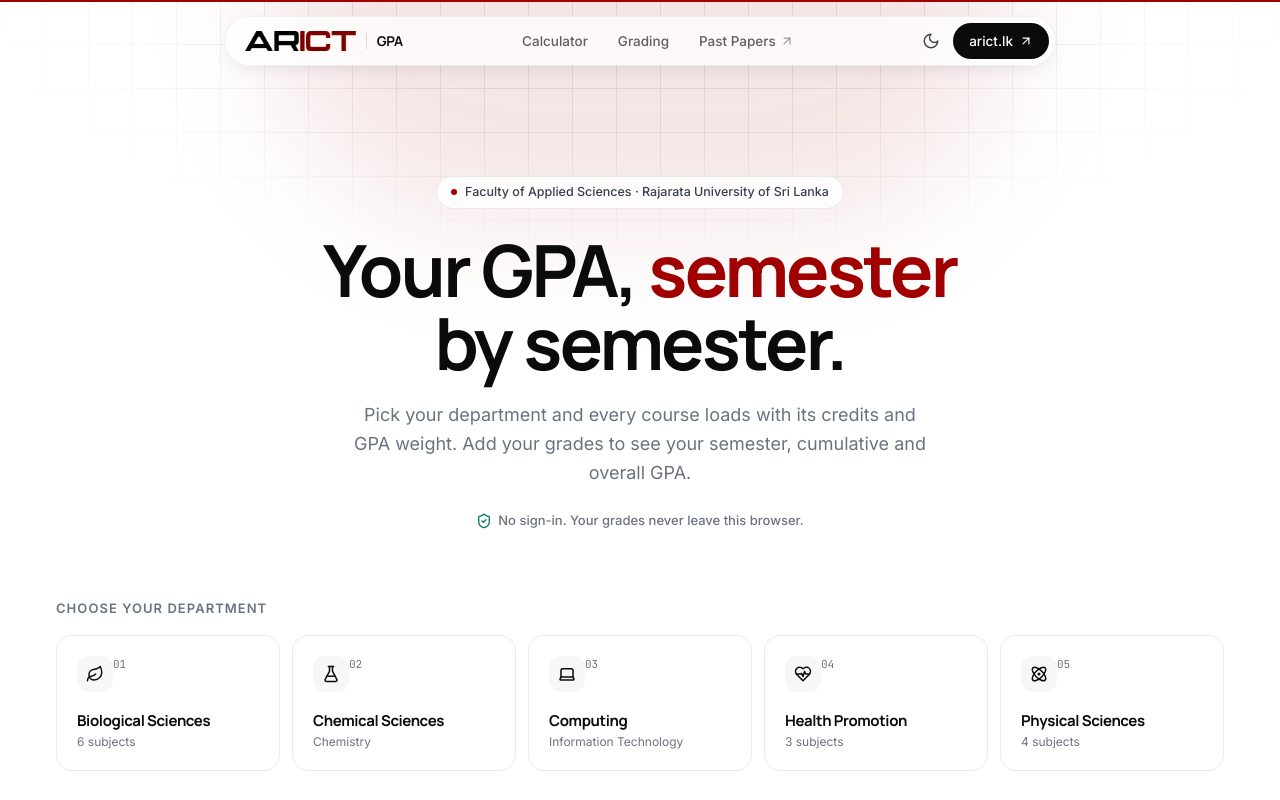
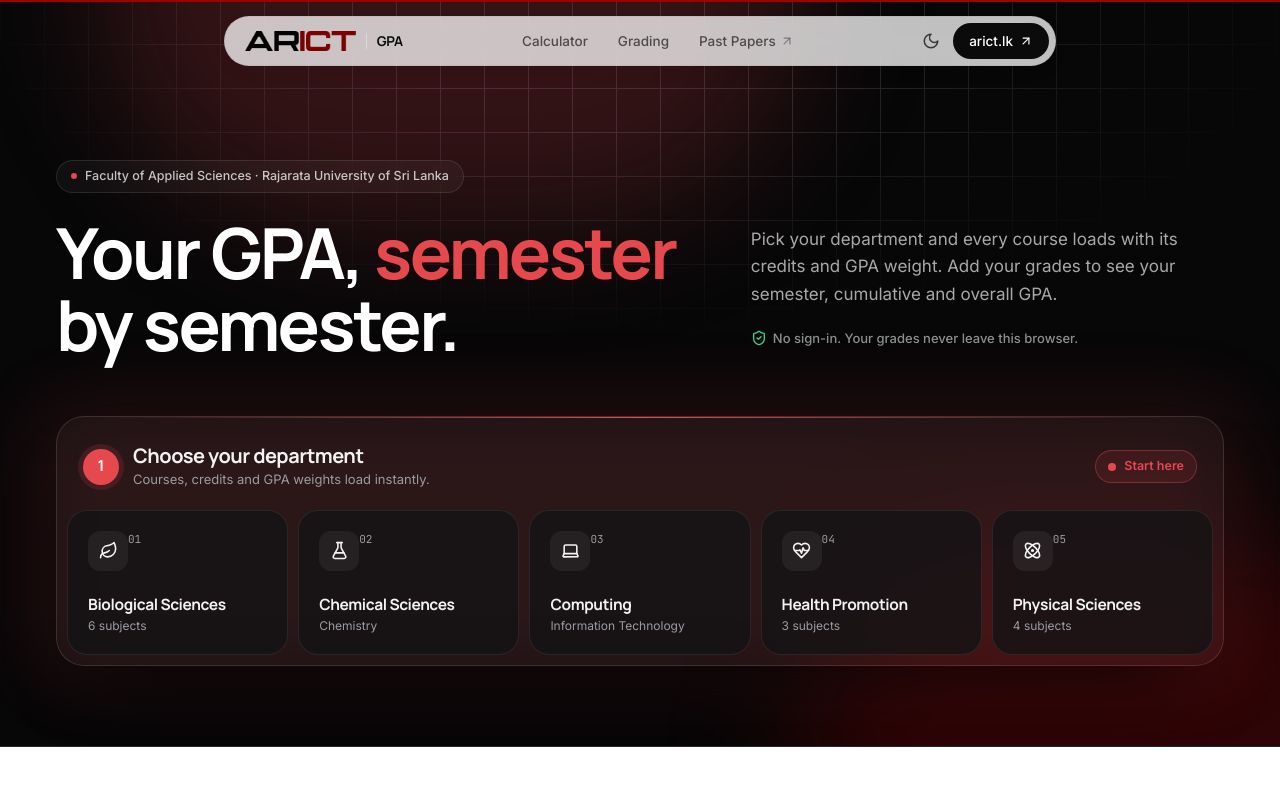
Before and after one commit to Association-of-Rajarata-ICT/arict-gpa-calculator, a Next.js app: page / in a window 1280 px wide. Shown: the top 800 px of the page. Built offline with nearby package versions, Linux system fonts and the light colour scheme.

Commit message:
Redesign calculator hero and department picker
Move the department picker into the dark hero section, update navigation and skip links, and refresh the picker layout with step guidance, saved GPA details, and improved visual states.

```diff
--- a/src/app/page.js
+++ b/src/app/page.js
@@ -10,8 +10,7 @@ export default function Home() {
     <>
       <Header />
       <main>
-        <Hero />
-        <Calculator />
+        <Calculator intro={<HeroIntro />} />
         <Grading />
       </main>
       <Footer />
@@ -19,32 +18,30 @@ export default function Home() {
   );
 }
 
-function Hero() {
+// Server-rendered intro for the hero stage; Calculator places the department picker under it.
+function HeroIntro() {
   return (
-    <section className="relative isolate overflow-hidden">
-      <div className="hero-grid pointer-events-none absolute inset-0 -z-10" aria-hidden />
-      <div
-        className="pointer-events-none absolute top-[-14rem] left-1/2 -z-10 h-[28rem] w-[46rem] -translate-x-1/2 rounded-full bg-brand/10 blur-3xl"
-        aria-hidden
-      />
-      <div className="container-page pt-36 pb-14 text-center sm:pt-44 sm:pb-16">
-        <p className="inline-flex items-center gap-2 rounded-full border border-line bg-surface/80 px-3.5 py-1.5 text-[12.5px] font-medium text-body backdrop-blur">
+    <div className="grid gap-8 lg:grid-cols-[minmax(0,1.35fr)_minmax(0,1fr)] lg:items-end lg:gap-14">
+      <div>
+        <p className="inline-flex items-center gap-2 rounded-full border border-white/10 bg-white/[0.04] px-3.5 py-1.5 text-[12.5px] font-medium text-white/75 backdrop-blur">
           <span className="size-1.5 rounded-full bg-brand" aria-hidden />
           Faculty of Applied Sciences · Rajarata University of Sri Lanka
         </p>
-        <h1 className="mx-auto mt-6 max-w-4xl font-display text-[2.6rem] leading-[1.02] font-bold tracking-[-0.035em] text-balance text-ink sm:text-6xl md:text-7xl">
+        <h1 className="mt-6 font-display text-[2.6rem] leading-[1.02] font-bold tracking-[-0.035em] text-balance text-white sm:text-6xl lg:text-[4.4rem]">
           Your GPA, <span className="text-brand">semester</span> by semester.
         </h1>
-        <p className="mx-auto mt-5 max-w-xl text-[15.5px] leading-relaxed text-pretty text-muted sm:text-lg">
-          Pick your department and every course loads with its credits and GPA weight. Add your grades to see your
-          semester, cumulative and overall GPA.
+      </div>
+      <div className="lg:pb-2">
+        <p className="max-w-md text-[15.5px] leading-relaxed text-pretty text-white/65 sm:text-[17px]">
+          Pick your department and every course loads with its credits and GPA weight. Add your grades to see your semester,
+          cumulative and overall GPA.
         </p>
-        <p className="mt-6 inline-flex items-center gap-1.5 text-[13px] font-medium text-muted">
+        <p className="mt-5 inline-flex items-center gap-1.5 text-[13px] font-medium text-white/55">
           <ShieldCheck className="size-4 text-good" aria-hidden />
           No sign-in. Your grades never leave this browser.
         </p>
       </div>
-    </section>
+    </div>
   );
 }
 
--- a/src/components/Calculator.js
+++ b/src/components/Calculator.js
@@ -8,7 +8,7 @@ import DepartmentPicker from "./DepartmentPicker";
 import SemesterCard from "./SemesterCard";
 import SummaryPanel from "./SummaryPanel";
 
-export default function Calculator() {
+export default function Calculator({ intro }) {
   const [state, setState] = useState(EMPTY_STATE);
   const [ready, setReady] = useState(false);
   const [year, setYear] = useState(1);
@@ -121,9 +121,27 @@ export default function Calculator() {
   const existingCodes = new Map(courses.map((c) => [c.code, c]));
 
   return (
-    <section id="calculator" className="container-page scroll-mt-24 pb-24">
+    <>
+      {/* The hero is always dark, like arict.lk: the `dark` class re-scopes every colour token inside it. */}
+      <section className="dark relative isolate overflow-hidden border-b border-line bg-[#070708]">
+        <div className="hero-grid pointer-events-none absolute inset-0 -z-10" aria-hidden />
+        <div
+          className="pointer-events-none absolute top-[-16rem] left-[8%] -z-10 h-[30rem] w-[44rem] rounded-full bg-brand/20 blur-3xl"
+          aria-hidden
+        />
+        <div
+          className="pointer-events-none absolute right-[-10rem] bottom-[-14rem] -z-10 h-[26rem] w-[40rem] rounded-full bg-[#a00000]/25 blur-3xl"
+          aria-hidden
+        />
+        <div className="container-page pt-32 pb-14 sm:pt-40 sm:pb-20">
+          {intro}
+          <div className="mt-12 sm:mt-14">
             <DepartmentPicker departments={DEPARTMENTS} selected={state.dept} onSelect={selectDept} data={state.data} ready={ready} />
+          </div>
+        </div>
+      </section>
 
+      <section id="calculator" className="container-page scroll-mt-24 pt-4 pb-24">
         {!ready ? (
           <div className="mt-10 h-96 animate-pulse rounded-3xl bg-mist" aria-hidden />
         ) : !dept ? (
@@ -209,6 +227,7 @@ export default function Calculator() {
           </div>
         )}
       </section>
+    </>
   );
 }
 
--- a/src/components/DepartmentPicker.js
+++ b/src/components/DepartmentPicker.js
@@ -1,19 +1,59 @@
 "use client";
 
-import { Atom, Check, FlaskConical, HeartPulse, Laptop, Leaf } from "lucide-react";
+import { ArrowDown, Atom, Check, FlaskConical, HeartPulse, Laptop, Leaf } from "lucide-react";
 import { buildCourses, computeGpa, formatGpa } from "@/lib/gpa";
 import { EMPTY_DEPT_DATA } from "@/lib/storage";
 
 const ICONS = { bio: Leaf, chem: FlaskConical, it: Laptop, hp: HeartPulse, phy: Atom };
 
+// The first thing a student does, so it sits in the hero as a framed panel with a step marker.
 export default function DepartmentPicker({ departments, selected, onSelect, data, ready }) {
+  const waiting = ready && !selected;
+
   return (
+    <div id="departments" className="relative scroll-mt-24">
+      {/* Red glow behind the panel draws the eye; it breathes until a department is chosen. */}
+      <div
+        className={`pointer-events-none absolute -inset-x-6 -inset-y-4 -z-10 rounded-[40px] bg-brand/15 blur-2xl transition-opacity duration-700 ${
+          waiting ? "animate-pulse opacity-100" : "opacity-50"
+        }`}
+        aria-hidden
+      />
+
+      <div className="relative rounded-[28px] border border-white/12 bg-white/[0.035] p-2 shadow-[0_40px_80px_-40px_rgb(0_0_0/0.9)] backdrop-blur-md sm:p-2.5">
+        <div className="pointer-events-none absolute inset-x-12 top-0 h-px bg-gradient-to-r from-transparent via-brand to-transparent" aria-hidden />
+
+        <div className="flex flex-wrap items-center justify-between gap-x-6 gap-y-3 px-3 pt-3 pb-4 sm:px-4 sm:pt-4 sm:pb-5">
+          <div className="flex items-center gap-3.5">
+            <span className="inline-flex size-9 shrink-0 items-center justify-center rounded-full bg-brand font-display text-[15px] font-bold text-white shadow-[0_0_0_5px_rgb(229_72_77/0.15)]">
+              1
+            </span>
             <div>
-      <div className="flex items-baseline justify-between gap-4">
-        <h2 className="text-[13px] font-semibold tracking-[0.08em] text-muted uppercase">Choose your department</h2>
-        {selected && <span className="hidden text-[13px] text-muted sm:inline">Your grades are kept separately for each department.</span>}
+              <h2 className="font-display text-lg leading-tight font-bold tracking-tight text-ink sm:text-xl">Choose your department</h2>
+              <p className="mt-0.5 text-[13px] text-muted">Courses, credits and GPA weights load instantly.</p>
             </div>
-      <div role="radiogroup" aria-label="Department" className="mt-4 grid grid-cols-2 gap-3 sm:grid-cols-3 lg:grid-cols-5">
+          </div>
+
+          {selected ? (
+            <a
+              href="#calculator"
+              className="group inline-flex h-9 items-center gap-1.5 rounded-full bg-white px-4 text-[13.5px] font-semibold text-[#0b0b0b] transition-colors hover:bg-white/85"
+            >
+              Enter your grades
+              <ArrowDown className="size-3.5 transition-transform group-hover:translate-y-0.5" aria-hidden />
+            </a>
+          ) : (
+            <span className="inline-flex items-center gap-2 rounded-full border border-brand/40 bg-brand/10 px-3 py-1.5 text-[12.5px] font-semibold text-brand">
+              <span className="relative flex size-2">
+                <span className="absolute inline-flex size-full animate-ping rounded-full bg-brand opacity-75" />
+                <span className="relative inline-flex size-2 rounded-full bg-brand" />
+              </span>
+              Start here
+            </span>
+          )}
+        </div>
+
+        <div role="radiogroup" aria-label="Department" className="grid grid-cols-2 gap-2 sm:grid-cols-3 sm:gap-2.5 lg:grid-cols-5">
           {departments.map((d, i) => {
             const Icon = ICONS[d.id];
             const isOn = d.id === selected;
@@ -25,30 +65,34 @@ export default function DepartmentPicker({ departments, selected, onSelect, data
                 role="radio"
                 aria-checked={isOn}
                 onClick={() => onSelect(d.id)}
-              className={`group relative flex min-h-32 flex-col justify-between overflow-hidden rounded-2xl border p-4 text-left transition-all duration-200 sm:p-5 ${
+                className={`group relative flex min-h-36 flex-col justify-between overflow-hidden rounded-[20px] border p-4 text-left transition-all duration-200 focus-visible:outline-2 focus-visible:outline-offset-2 focus-visible:outline-brand sm:p-5 ${
                   isOn
-                  ? "border-ink bg-ink text-paper shadow-[0_18px_40px_-24px_rgb(0_0_0/0.6)]"
-                  : "border-line bg-surface text-ink hover:-translate-y-0.5 hover:border-ink/25 hover:shadow-[0_14px_30px_-22px_rgb(0_0_0/0.35)]"
+                    ? "border-white bg-white text-[#0b0b0b] shadow-[0_24px_50px_-24px_rgb(229_72_77/0.55)]"
+                    : "border-white/[0.08] bg-surface/80 text-ink hover:-translate-y-0.5 hover:border-brand/50 hover:bg-surface hover:shadow-[0_18px_40px_-24px_rgb(229_72_77/0.5)]"
                 } ${i === 4 ? "col-span-2 sm:col-span-1" : ""}`}
               >
                 <div className="flex items-start justify-between">
                   <span
-                  className={`inline-flex size-9 items-center justify-center rounded-xl transition-colors ${
-                    isOn ? "bg-brand text-white" : "bg-mist text-ink group-hover:bg-brand-soft group-hover:text-brand"
+                    className={`inline-flex size-10 items-center justify-center rounded-xl transition-colors ${
+                      isOn ? "bg-[#a00000] text-white" : "bg-white/[0.06] text-ink group-hover:bg-brand group-hover:text-white"
                     }`}
                   >
-                  <Icon className="size-[18px]" aria-hidden />
+                    <Icon className="size-[19px]" aria-hidden />
                   </span>
                   {isOn ? (
-                  <Check className="size-4 text-brand" aria-hidden />
+                    <span className="inline-flex size-6 items-center justify-center rounded-full bg-[#a00000] text-white">
+                      <Check className="size-3.5" strokeWidth={3} aria-hidden />
+                    </span>
                   ) : (
-                  <span className="font-mono text-[11px] text-muted">0{i + 1}</span>
+                    <span className="font-mono text-[11px] text-muted transition-colors group-hover:text-brand">0{i + 1}</span>
                   )}
                 </div>
-              <div className="mt-5">
-                <span className="block font-display text-[15px] leading-tight font-bold tracking-tight">{d.name}</span>
-                <span className={`mt-1 block text-xs ${isOn ? "text-paper/60" : "text-muted"}`}>
-                  {saved && saved.gpa != null ? `Saved · GPA ${formatGpa(saved.gpa)}` : `${d.subjects.length > 1 ? `${d.subjects.length} subjects` : d.subjects[0].label}`}
+                <div className="mt-6">
+                  <span className="block font-display text-[15.5px] leading-tight font-bold tracking-tight">{d.name}</span>
+                  <span className={`mt-1 block text-xs ${isOn ? "text-[#0b0b0b]/55" : "text-muted"}`}>
+                    {saved && saved.gpa != null
+                      ? `Saved · GPA ${formatGpa(saved.gpa)}`
+                      : `${d.subjects.length > 1 ? `${d.subjects.length} subjects` : d.subjects[0].label}`}
                   </span>
                 </div>
               </button>
@@ -56,5 +100,10 @@ export default function DepartmentPicker({ departments, selected, onSelect, data
           })}
         </div>
       </div>
+
+      {selected && (
+        <p className="mt-4 text-center text-[12.5px] text-muted">Your grades are kept separately for each department.</p>
+      )}
+    </div>
   );
 }
--- a/src/components/Header.js
+++ b/src/components/Header.js
@@ -4,7 +4,7 @@ import Link from "next/link";
 import { ArrowUpRight, Moon, Sun } from "lucide-react";
 
 const NAV = [
-  { href: "#calculator", label: "Calculator" },
+  { href: "#departments", label: "Calculator" },
   { href: "#grading", label: "Grading" },
   { href: "https://papers.arict.lk", label: "Past Papers", external: true },
 ];
@@ -20,7 +20,7 @@ export default function Header() {
   return (
     <>
       <a
-        href="#calculator"
+        href="#departments"
         className="fixed top-2 left-2 z-[70] -translate-y-20 rounded-full bg-ink px-4 py-2 text-sm font-medium text-paper transition-transform focus:translate-y-0"
       >
         Skip to calculator
```
Lines whose indentation alone changed are shown as unchanged.
